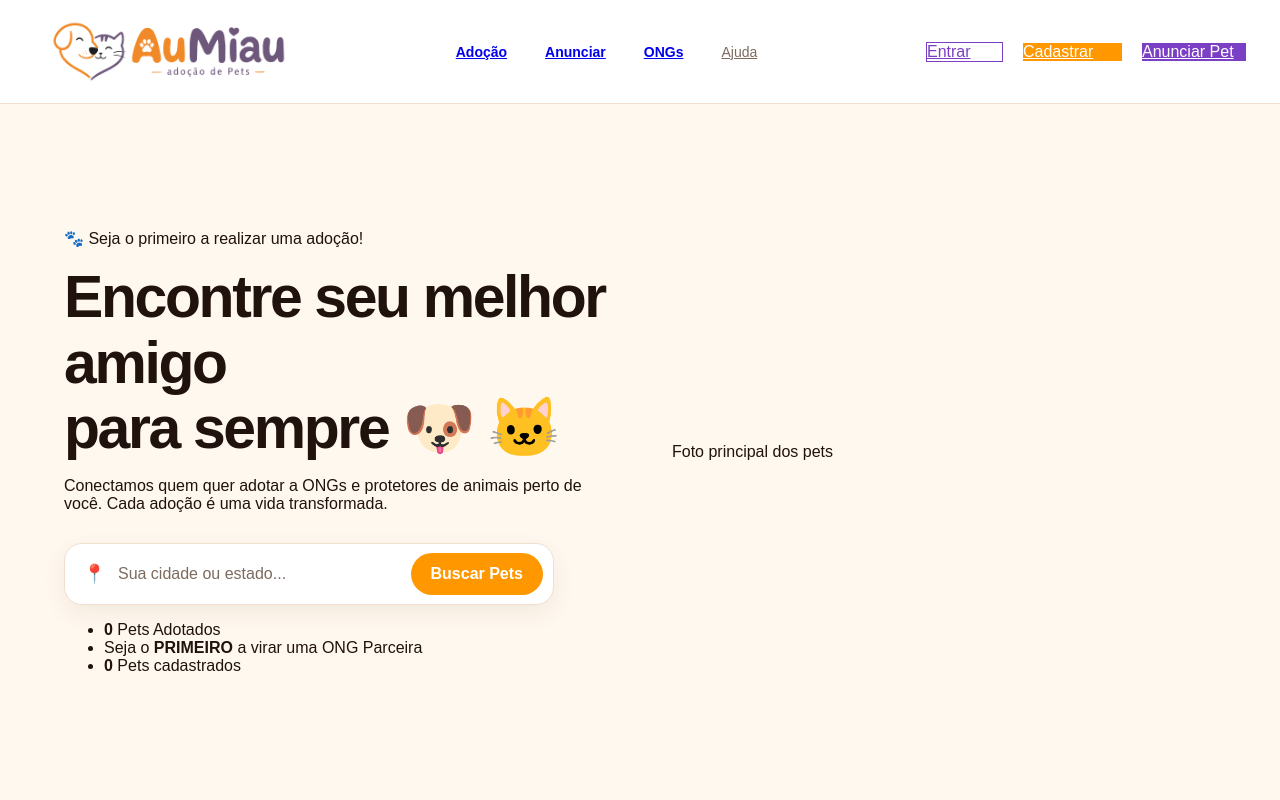
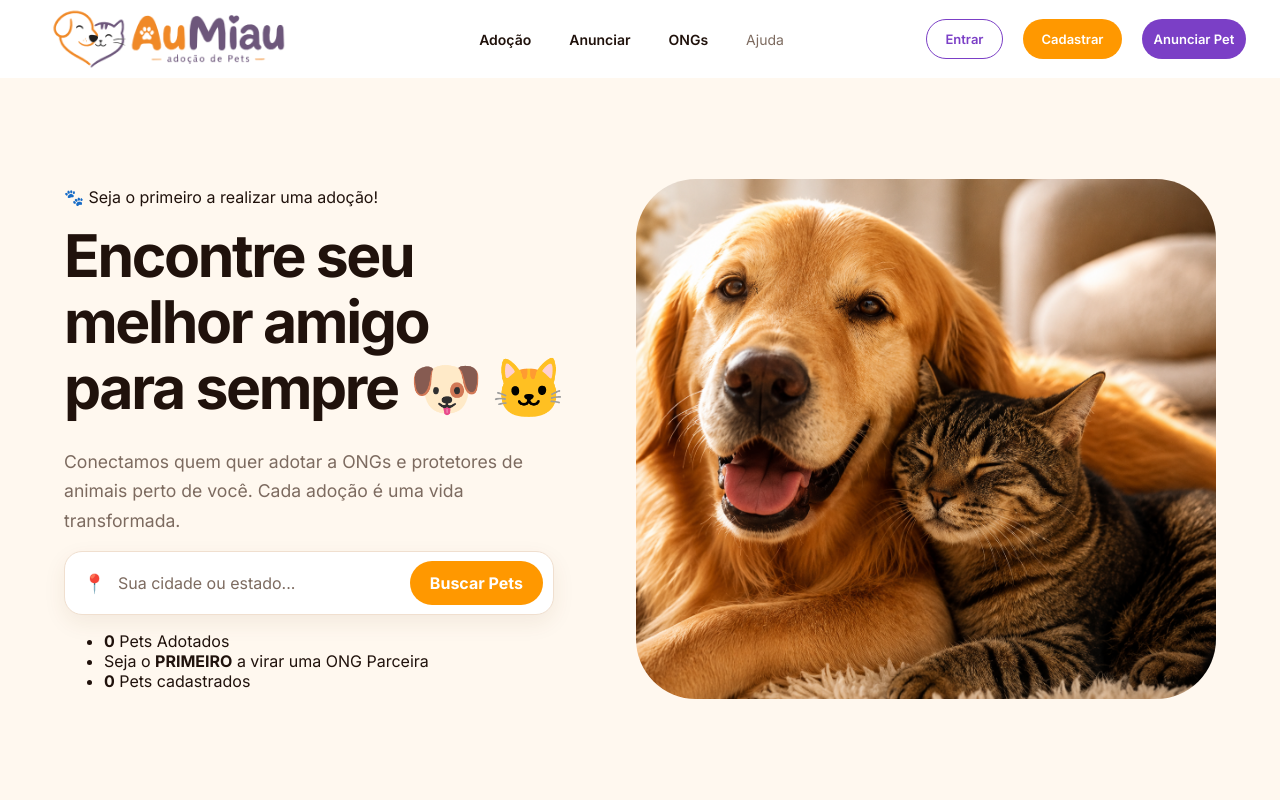
Before and after one commit to JosueRod17/Aumiau-DoacaoDePets, a Django app: page / in a window 1280 px wide. Run offline with Django 5.2, Linux system fonts and the light colour scheme.

Commit message:
Mechendo na Hero

```diff
--- a/aumiau/static/css/home.css
+++ b/aumiau/static/css/home.css
@@ -19,8 +19,8 @@
   margin: 0;
   background: var(--bg-page);
   color: var(--text);
-  font-family: Arial, sans-serif;
-}d
+  font-family: "Inter", Arial, sans-serif;
+}
 
 a {
   color: inherit;
@@ -30,14 +30,10 @@
 .site-header {
   display: grid;
   grid-template-columns: 300px 1fr auto;
-  min-height: 104px;
-  padding: 0 34px 0 37px;
-  display: flex;
   align-items: center;
   height: 78px;
-  justify-content: space-between;
+  padding: 0 34px 0 37px;
   background: var(--bg-header);
-  border-bottom: 1px solid var(--border);
 }
 
 .logo-horizontal {
@@ -112,13 +108,13 @@
   grid-template-columns: minmax(0, 1fr) minmax(320px, 1fr);
   align-items: center;
   gap: 64px;
-  min-height: calc(100vh - 104px);
+  min-height: calc(100vh - 78px);
   max-width: 1280px;
   margin: 0 auto;
   padding: 72px 64px;
 }
 
-.hero__content {
+.hero-conteudo {
   max-width: 540px;
 }
 
@@ -139,7 +135,7 @@
   letter-spacing: 0;
 }
 
-.hero__description {
+.hero-descricao {
   max-width: 500px;
   margin: 26px 0 0;
   color: var(--text-muted);
@@ -147,19 +143,30 @@
   line-height: 1.7;
 }
 
-.hero__visual {
-  min-height: 440px;
+.hero-visual {
+  position: relative;
+  justify-self: end;
+  width: 580px;
+  height: 520px;
+  overflow: visible;
 }
 
-.hero__photo-placeholder {
-  display: grid;
-  min-height: 440px;
-  place-items: center;
-  padding: 24px;
-  color: var(--text-muted);
-  background: #ffe1b4;
-  border: 2px dashed #e9b66f;
-  border-radius: 30px;
+.hero-visual::before {
+  position: absolute;
+  z-index: 0;
+  content: "";
+  background: var(--orange);
+  border-radius: 68px;
+}
+
+.hero-foto {
+  position: relative;
+  z-index: 1;
+  display: block;
+  width: 100%;
+  height: 100%;
+  border-radius: 60px;
+  object-fit: cover;
 }
 
 .pesquisar-modo {
@@ -167,7 +174,7 @@
   align-items: center;
   gap: 12px;
   width: min(100%, 490px);
-  margin-top: 30px;
+  margin-top: 15px;
   padding: 9px 10px 9px 18px;
   background: white;
   border: 1px solid var(--border);
--- a/aumiau/templates/home.html
+++ b/aumiau/templates/home.html
@@ -23,9 +23,9 @@
         </nav>
 
         <div class="acoes-header">
-            <a class="botao--entrar" href="#">Entrar</a>
-            <a class="botao--cadastrar" href="#">Cadastrar</a>
-            <a class="botao--anunciar" href="#">Anunciar Pet</a>
+            <a class="botao botao--entrar" href="#">Entrar</a>
+            <a class="botao botao--cadastrar" href="#">Cadastrar</a>
+            <a class="botao botao--anunciar" href="#">Anunciar Pet</a>
         </div>
     </header>
 
@@ -77,7 +77,7 @@
             </div>
 
             <div class="hero-visual">
-                <div class="hero-foto-de-fundo" role="img" aria-label="Espaço da foto de um cachorro e um gato">Foto principal dos pets</div>
+                <img class="hero-foto" src="{% static 'img/hero-pets.png' %}" alt="Cachorro golden e gato juntos">
             </div>
         </section>
     </main>
```
Also changed, not shown: aumiau/static/img/hero-pets.png (added).
